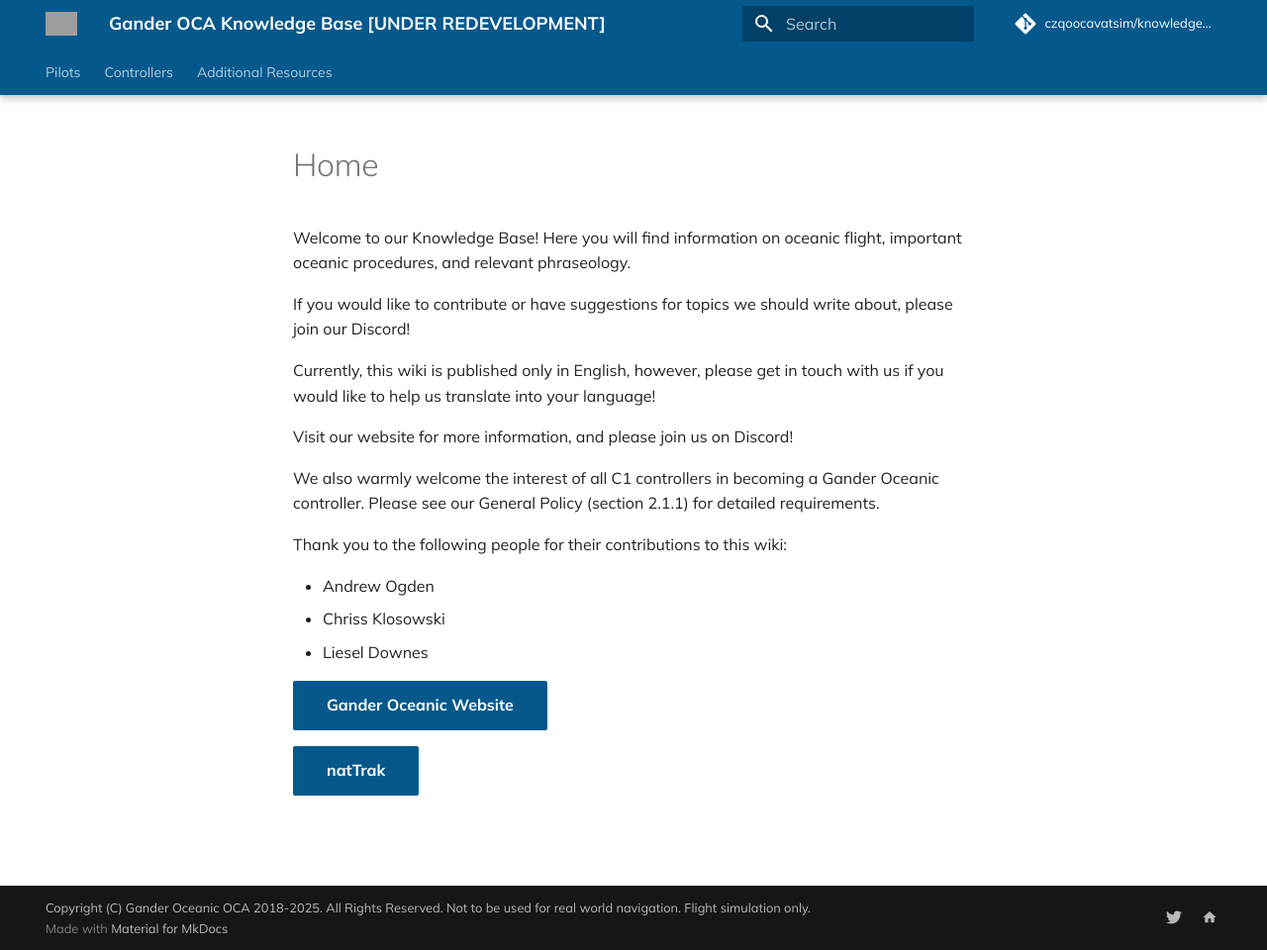
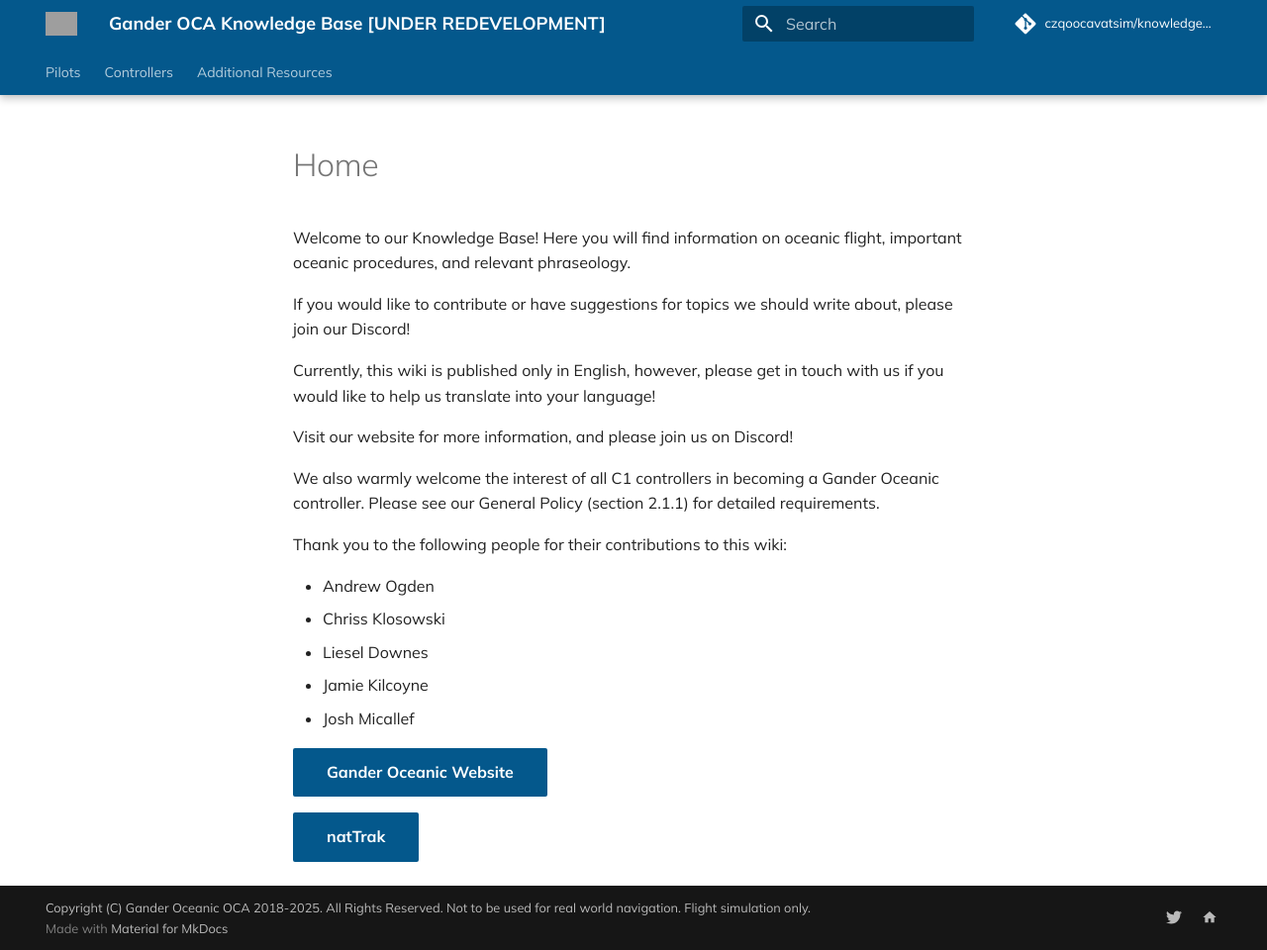
Before and after one commit to czqoocavatsim/knowledgebase, an MkDocs documentation site: the page built from docs/index.md, in a window 1280 px wide and 960 px high. Shown: the whole window at 99% size. Built offline with MkDocs 1.6.1 and Material for MkDocs 9.7.7, drawn with Linux system fonts in a browser that asks for light colours; comment, search, counter and statistics services are not loaded; the version menu is left out; grey boxes are pictures that could not be loaded.

Commit message:
Add Jamie Kilcoyne and Josh Micallef to contributors list

```diff
--- a/docs/index.md
+++ b/docs/index.md
@@ -13,6 +13,8 @@
 - Andrew Ogden
 - Chriss Klosowski
 - Liesel Downes
+- Jamie Kilcoyne
+- Josh Micallef
 
 [Gander Oceanic Website](https://ganderoceanic.ca){ .md-button .md-button--primary }
 
```
